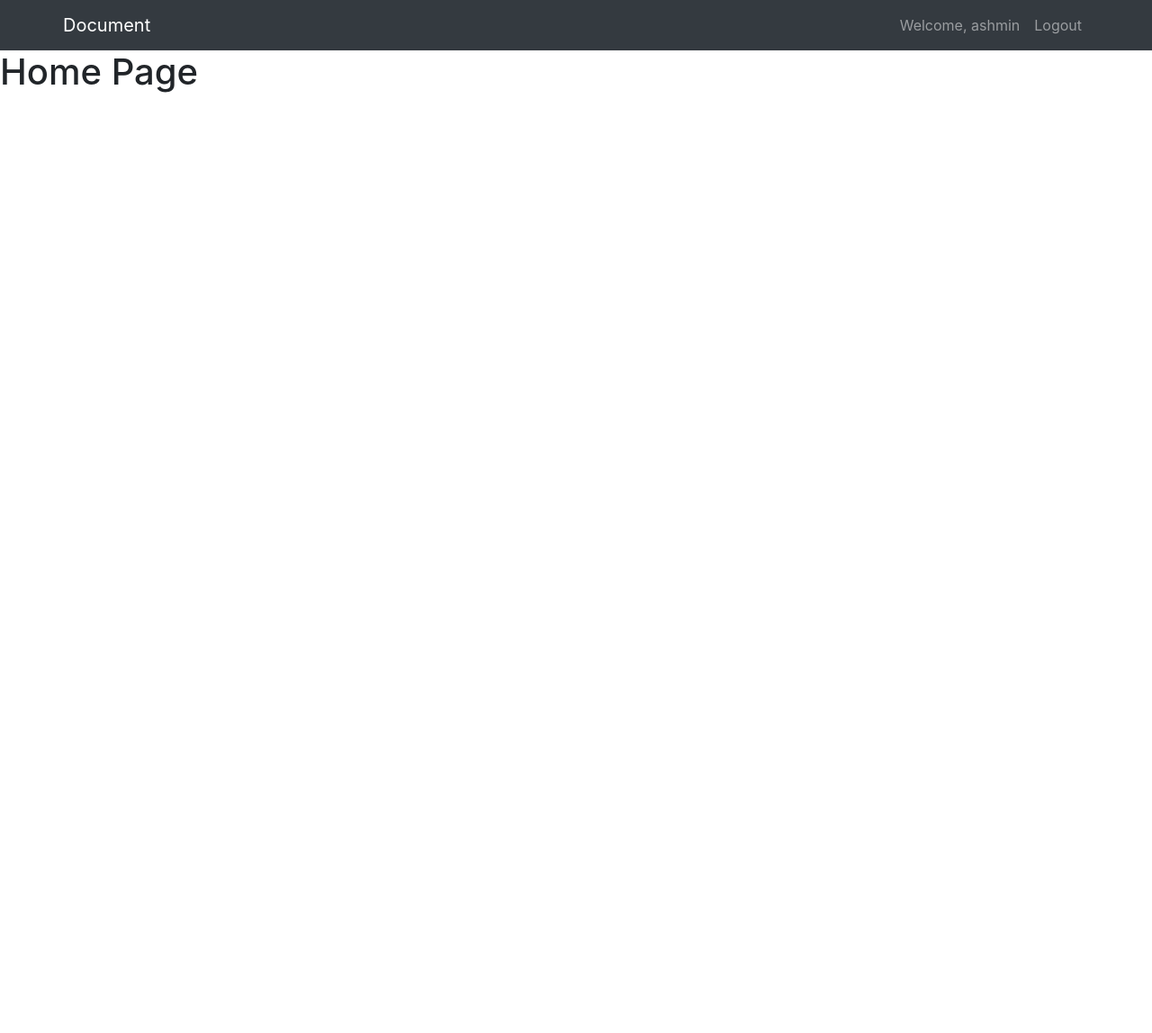
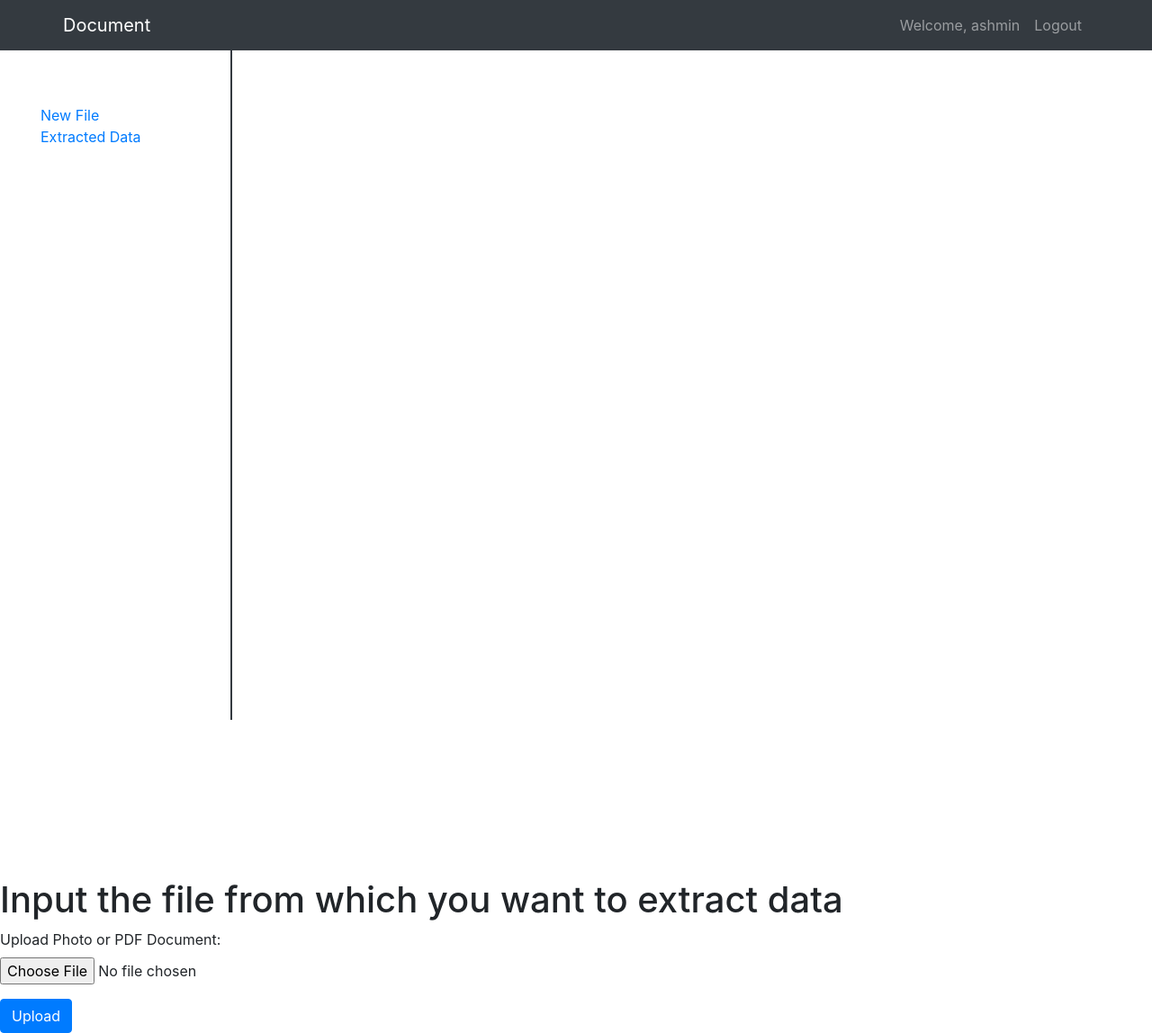
Before and after one commit to ashmin57/DocumentProcessing, a Django app: page /home/ in a window 1280 px wide. Shown: the whole page at 90% size. Before the commit the page ends 103 px from the top, so only its background shows below. Run offline with Django 4.2, Linux system fonts and the light colour scheme; a user stored in the database is signed in.

Commit message:
added file handling

```diff
--- a/document/app/views.py
+++ b/document/app/views.py
@@ -48,3 +48,37 @@ def LogoutPage(request):
 
 def ProfilePage(request):
     return render(request, 'profile.html')
+
+
+def NewFilePage(request):
+    return render(request, 'newFile.html')
+
+
+def ExtractedDataPage(request):
+    return render(request, 'extractedData.html')
+
+
+def handle_file_upload(request):
+    if request.method == 'POST':
+        file = request.FILES['fileInput']
+        # Process the file as needed (e.g., save it to a specific location)
+        # You can access the file data using 'file.read()' or save it to disk using 'file.save(file_path)'
+        # Determine the file type (image or pdf) based on the file extension
+        file_extension = file.name.split('.')[-1].lower()
+        if file_extension in ['jpg', 'jpeg', 'png', 'gif']:
+            file_type = 'image'
+        elif file_extension == 'pdf':
+            file_type = 'pdf'
+        else:
+            file_type = None
+
+        # Set the file_url and file_type variables to pass to the template
+        if file_type:
+            # Assuming the uploaded file is saved to MEDIA_ROOT/uploads/
+            file_url = f"/media/uploads/{file.name}"
+            return render(request, 'newFile.html', {'file_url': file_url, 'file_type': file_type})
+        else:
+            # Handle unsupported file types
+            return render(request, 'newFile.html', {'error': 'Unsupported file type.'})
+
+    return render(request, 'newFile.html')
--- a/document/document/urls.py
+++ b/document/document/urls.py
@@ -24,4 +24,6 @@ urlpatterns = [
     path('home/', views.HomePage, name='home'),
     path('logout/', views.LogoutPage, name='logout'),
     path('profile/', views.ProfilePage, name='profile'),
+    path('newFile/', views.NewFilePage, name='newFile'),
+    path('extractedData/', views.ExtractedDataPage, name='extractedData'),
 ]
--- /dev/null
+++ b/document/templates/extractedData.html
@@ -0,0 +1,12 @@
+<!DOCTYPE html>
+<html lang="en">
+<head>
+    <meta charset="UTF-8">
+    <meta http-equiv="X-UA-Compatible" content="IE=edge">
+    <meta name="viewport" content="width=device-width, initial-scale=1.0">
+    <title>Document</title>
+</head>
+<body>
+    this is result
+</body>
+</html>
--- a/document/templates/home.html
+++ b/document/templates/home.html
@@ -7,12 +7,72 @@
 
     <!-- Bootstrap CSS -->
     <link rel="stylesheet" href="https://cdn.jsdelivr.net/npm/bootstrap@4.3.1/dist/css/bootstrap.min.css" integrity="sha384-ggOyR0iXCbMQv3Xipma34MD+dH/1fQ784/j6cY/iJTQUOhcWr7x9JvoRxT2MZw1T" crossorigin="anonymous">
+    <style>
+        .custom-column-padding {
+          padding: 40px;
+          margin: 20px;
+        }
+        .list-container {
+          position: relative;
+          min-height: 100vh;
 
+        }
+        .list-divider {
+          position: fixed;
+          top: 0;
+          bottom: 0;
+          right: calc(80% - 2px);
+          width: 2px;
+          background-color: rgb(52, 58, 64);
+        }
+    </style>
     <title>Home Page</title>
   </head>
   <body>
     {% include 'nav.html' %}
-    <h1>Home Page</h1>
+
+    {% block content %}
+    <div class="row">
+      <!-- 30% column -->
+      <div class="col-12 col-md-3 custom-column-padding">
+        <div class="list-container">
+          <ul class="list-unstyled">
+            <li><a href="#" class="content-link" data-target="newFile">New File</a></li>
+            <li><a href="#" class="content-link" data-target="extractedData">Extracted Data</a></li>
+          </ul>
+          <div class="list-divider"></div>
+        </div>
+      </div>
+
+      <!-- Vertical line -->
+      <div class="vertical-line"></div>
+
+      <!-- 70% column -->
+      <div class="col-12 col-md-9">
+        <div id="content-container">
+          <div id="newFile" class="content-section">
+            {% include 'newFile.html' %}
+          </div>
+          <div id="extractedData" class="content-section" style="display: none;">
+            {% include 'extractedData.html' %}
+          </div>
+        </div>
+      </div>
+    </div>
+  {% endblock %}
+
+  {% block scripts %}
+  <script>
+    $(document).ready(function() {
+      $('.content-link').on('click', function(e) {
+        e.preventDefault();
+        var targetDiv = $(this).data('target');
+        $('.content-section').hide();
+        $('#' + targetDiv).show();
+      });
+    });
+  </script>
+  {% endblock %}
 
     <!-- Optional JavaScript -->
     <!-- jQuery first, then Popper.js, then Bootstrap JS -->
--- /dev/null
+++ b/document/templates/newFile.html
@@ -0,0 +1,19 @@
+<!-- newFile.html -->
+<h1>Input the file from which you want to extract data</h1>
+<form method="POST" enctype="multipart/form-data">
+  {% csrf_token %}
+  <div class="form-group">
+    <label for="fileInput">Upload Photo or PDF Document:</label>
+    <input type="file" class="form-control-file" id="fileInput" name="fileInput">
+  </div>
+  <button type="submit" class="btn btn-primary">Upload</button>
+</form>
+
+{% if file_url %}
+  <h2>File Preview:</h2>
+  {% if file_type == 'image' %}
+    <img src="{{ file_url }}" alt="Uploaded Image">
+  {% elif file_type == 'pdf' %}
+    <embed src="{{ file_url }}" type="application/pdf" width="100%" height="600px">
+  {% endif %}
+{% endif %}
```
Also changed, not shown: document/db.sqlite3.
